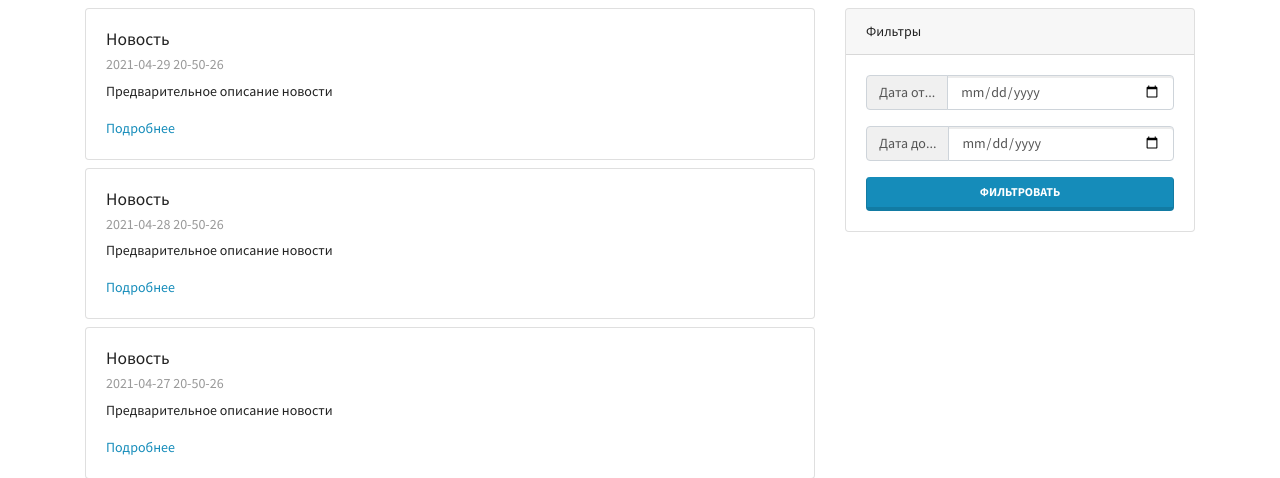
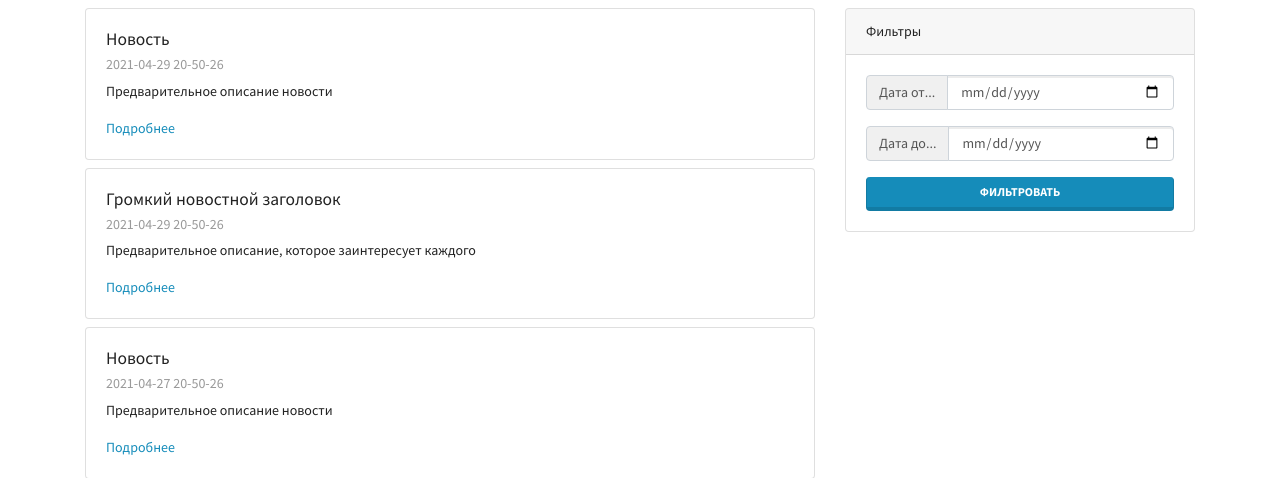
Before and after one commit to altuhov-as/BraniacLMS, a Django app: page /mainapp/news/ in a window 1280 px wide. Shown: the part 77-555 px from the top of the page. Run offline with Django 3.2, Linux system fonts and the light colour scheme; some libraries are stand-ins or nearby versions.

Commit message:
lesson_3 Template's context

```diff
--- a/mainapp/templates/mainapp/news.html
+++ b/mainapp/templates/mainapp/news.html
@@ -87,11 +87,11 @@
 
     <div class="card my-2">
       <div class="card-body">
-        <h5 class="card-title">Новость</h5>
-        <h6 class="card-subtitle mb-2 text-muted">2021-04-28 20-50-26</h6>
-        <p class="card-text">Предварительное описание новости</p>
-        <a href="#" class="card-link">Подробнее</a>
-      </div>
+            <h5 class="card-title">{{ news_title }}</h5>
+            <h6 class="card-subtitle mb-2 text-muted">2021-04-29 20-50-26</h6>
+            <p class="card-text">{{ news_preview }}</p>
+            <a href="#" class="card-link">Подробнее</a>
+        </div>
     </div>
 
     <div class="card my-2">
--- a/mainapp/views.py
+++ b/mainapp/views.py
@@ -7,6 +7,12 @@ class MainPageView(TemplateView):
 
 class NewsPageView(TemplateView):
     template_name = "mainapp/news.html"
+
+    def get_context_data(self, **kwargs):
+        context = super().get_context_data(**kwargs)
+        context["news_title"] = "Громкий новостной заголовок"
+        context["news_preview"] = "Предварительное описание, которое заинтересует каждого"
+        return context
 
 
 class CoursesPageView(TemplateView):
```
